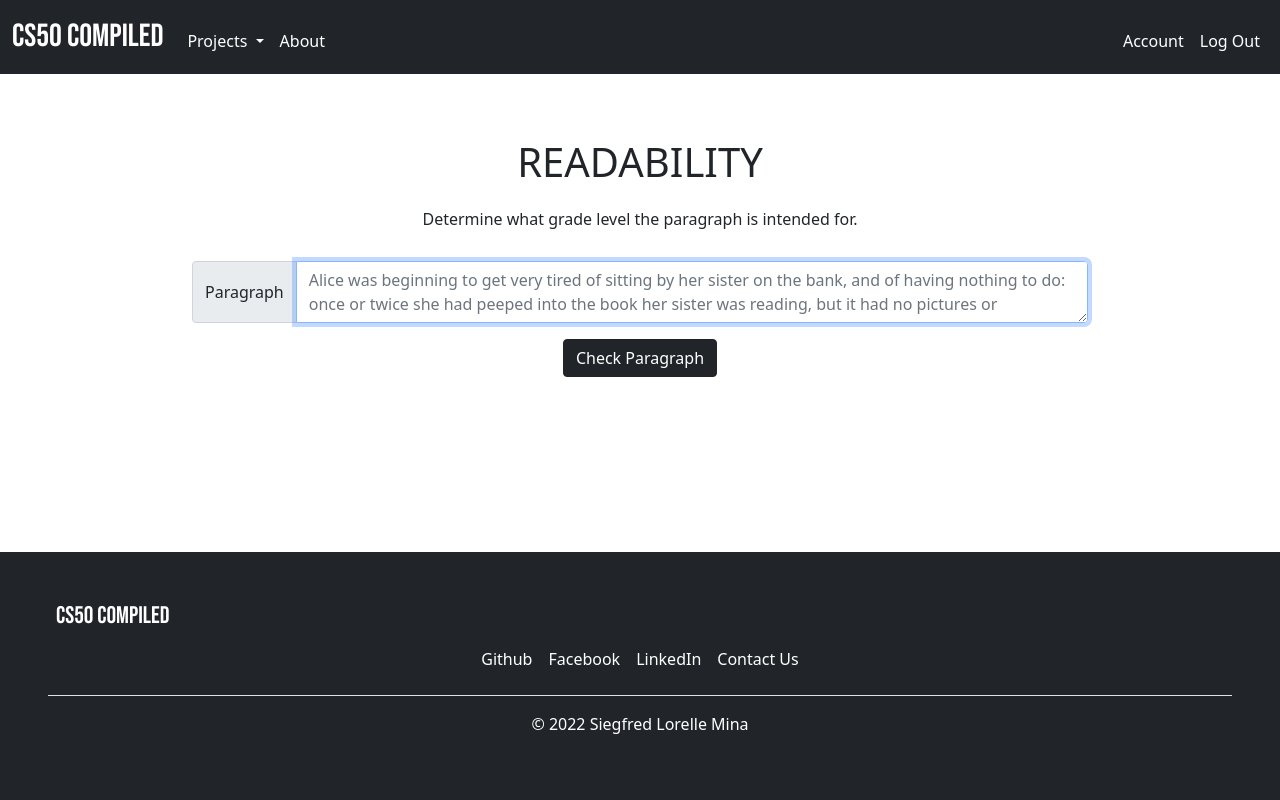
After one commit to SiegfredLorelle/compiled-50, a Flask app: page /readability in a window 1280 px wide. The commit adds this page. Run offline with Flask 2, Linux system fonts and the light colour scheme; some libraries are stand-ins or nearby versions; some web fonts are replaced.

Commit message:
23rd commit - create readability page but not yet working

```diff
--- a/app.py
+++ b/app.py
@@ -135,9 +135,18 @@ def scrabble():
         return render_template("scrabble.html")
 
 
+@app.route("/readability", methods=["GET", "POST"])
+def readability():
+    """checks the readability level of the paragraph prompted"""
+    if request.method == "POST":
+        return render_template("readability.html")
+    else:
+        return render_template("readability.html")
 
 
 
+
+# TODOs
 
 # homepage page
 # Change color of dropdown onclick
@@ -153,8 +162,13 @@ def scrabble():
 # msg on hover for copy clipboard
 # msg below instead of alert that it is copied to clipboard
 
+# scrabble page
+# clicking dictionary will lead to modal of list of the words in the dictionary or redirect to download of the text file
+
 # readability
-# start working on readablity
+# check readability of the paragraph then show the grade level
+# create not sure what to enter
+# more details that says the process of checking readability, the program accepts everything including other languages? regardless of proper spelling and grammar.
 
 # lagay logo sa navbar
 # Start working on login and sign up maybe via modals nlng
@@ -162,6 +176,7 @@ def scrabble():
 # mario, credit, scrabble, readability, substitution...
 
 
+# upload to heroku
 # add white bg to icon
 # login required
 
--- a/helpers.py
+++ b/helpers.py
@@ -54,6 +54,7 @@ def check_card(number):
 
         elif counter in [13, 16] and first_digit == 4:
             return "VISA"
+
         else:
             return "INVALID"
 
@@ -61,7 +62,7 @@ def check_card(number):
         return "INVALID"
 
 
-
+# Referenced in check card() above
 def Luhns_step1(digit, sum):
     """Step 1 of Luhn's Algorithms"""
     # Multiply the digit by 2
@@ -73,7 +74,7 @@ def Luhns_step1(digit, sum):
         sum += digit
     return sum
 
-
+# Referenced in check card() above
 def Luhns_step2(digit, sum):
     """Step 2 of Luhn's Algorithms """
     # Add the digit to the sum
--- a/static/css/styles.css
+++ b/static/css/styles.css
@@ -200,7 +200,6 @@ div ul li #nav-tabs, div ul li #navbarDarkDropdownMenuLink {
 
 /* Scrabble page */
 #scrabble-header {
-    font-family: 'Kanit', sans-serif;
     font-family: 'Libre Franklin', sans-serif;
 }
 
@@ -215,3 +214,12 @@ div ul li #nav-tabs, div ul li #navbarDarkDropdownMenuLink {
     background: #fce9c1;
     font-size: 18pt;
 }
+
+
+#readability-title {
+    font-family: 'Roboto Mono', monospace;
+}
+
+#readability-paragraph {
+    max-width: 70vw;
+}
--- a/templates/layout.html
+++ b/templates/layout.html
@@ -17,6 +17,7 @@
         <link href="https://fonts.googleapis.com/css2?family=Silkscreen:wght@700&display=swap" rel="stylesheet">
         <link href="https://fonts.googleapis.com/css2?family=Kanit&display=swap" rel="stylesheet">
         <link href="https://fonts.googleapis.com/css2?family=Kanit&family=Libre+Franklin:wght@600&display=swap" rel="stylesheet">
+        <link href="https://fonts.googleapis.com/css2?family=Roboto+Mono:wght@700&display=swap" rel="stylesheet">
 
         <link rel="stylesheet" href="https://fonts.googleapis.com/css2?family=Material+Symbols+Rounded:opsz,wght,FILL,GRAD@48,400,0,0" />
 
--- /dev/null
+++ b/templates/readability.html
@@ -0,0 +1,22 @@
+{% extends "layout.html" %}
+
+{% block title %}
+    Readability
+{% endblock %}
+
+{% block main %}
+    <h1 class="py-3" id="readability-header">READABILITY</h1>
+    <h6>Determine what grade level the paragraph is intended for.</h6><br>
+
+    <div class="pb-5">
+        <form action="/scrabble" method="post">
+            <div class="input-group mx-auto" id="readability-paragraph">
+                <span class="input-group-text">Paragraph</span>
+                <textarea aria-label="With textarea" autocomplete="off" autofocus class="form-control" id="paragraph" name="paragraph" placeholder='Alice was beginning to get very tired of sitting by her sister on the bank, and of having nothing to do: once or twice she had peeped into the book her sister was reading, but it had no pictures or conversations in it, "and what is the use of a book," thought Alice "without pictures or conversation?"' required type="text"></textarea>
+            </div>
+            <button class="btn btn-dark m-3" type="submit">Check Paragraph</button>
+        </form>
+    </div>
+
+
+{% endblock %}
```
